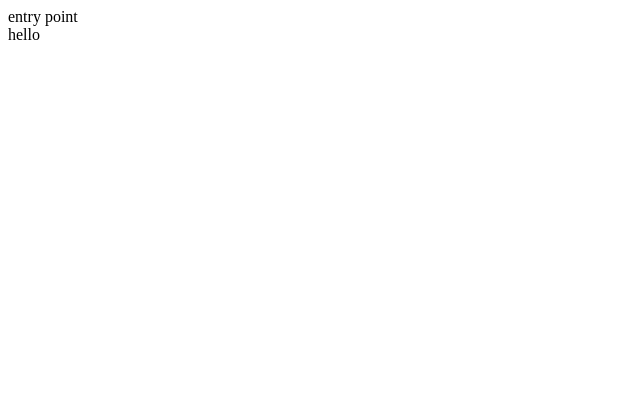
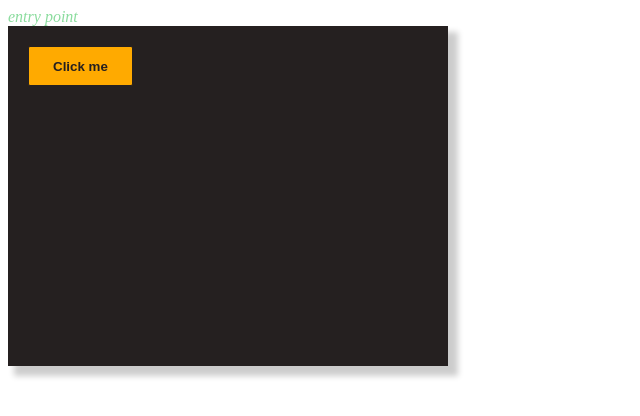
Before and after one commit to Krakazybik/fancy-home, a React (Vite) app: page / in a window 1280 px wide. Shown: the top 416 px of the page, without its empty margins (0-640 px from the left). Built offline with nearby package versions, Linux system fonts and the light colour scheme.

Commit message:
feat(ui-kit): card and button

```diff
--- a/src/app/index.tsx
+++ b/src/app/index.tsx
@@ -1,5 +1,17 @@
 import React from 'react';
 
-export const App = () => {
-    return <div>hello</div>
+import { Card } from 'shared/ui/card';
+// eslint-disable-next-line import/no-internal-modules
+import 'shared/ui/styles/main.scss';
+import { Button } from '../shared/ui/button';
+import styles from './styles.module.scss';
+
+export function App() {
+  return (
+    <div className={styles.App}>
+      <Card>
+        <Button onClick={() => false} title="Click me" />
+      </Card>
+    </div>
+  );
 }
--- /dev/null
+++ b/src/app/styles.module.scss
@@ -0,0 +1,3 @@
+.App {
+  display: flex;
+}
--- /dev/null
+++ b/src/shared/ui/button/index.tsx
@@ -0,0 +1,13 @@
+import React from 'react';
+import styles from './styles.module.scss';
+
+type ButtonProps = {
+  onClick: () => void;
+  title: string;
+};
+
+export const Button: React.FC<ButtonProps> = ({ onClick, title }) => (
+  <button className={styles.Button} type="button" onClick={onClick}>
+    {title}
+  </button>
+);
--- /dev/null
+++ b/src/shared/ui/button/styles.module.scss
@@ -0,0 +1,16 @@
+@import '../styles/main';
+
+.Button {
+  height: 40px;
+  padding: 4px 24px;
+  background-color: $theme-alt;
+  border: 1px solid $theme-main;
+  color: $theme-main;
+  border-radius: 2px;
+  font-weight: 600;
+
+  &:hover {
+    color: $theme-light;
+    border: 2px solid $theme-light;
+  }
+}
--- /dev/null
+++ b/src/shared/ui/card/index.tsx
@@ -0,0 +1,6 @@
+import React from 'react';
+import styles from './styles.module.scss';
+
+export const Card: React.FC = ({ children }) => (
+  <div className={styles.Card}>{children}</div>
+);
--- /dev/null
+++ b/src/shared/ui/card/styles.module.scss
@@ -0,0 +1,11 @@
+@import '../styles/main';
+
+.Card {
+  background-color: $theme-main;
+  padding: 20px;
+  display: flex;
+  min-width: 400px;
+  min-height: 300px;
+  @include box-shadow;
+
+}
--- /dev/null
+++ b/src/shared/ui/styles/font.scss
@@ -0,0 +1,8 @@
+@import "./theme";
+
+$font-default: italic 16px "Fira Sans", serif;;
+
+body {
+  color: $theme-text;
+  font: $font-default;
+}
--- /dev/null
+++ b/src/shared/ui/styles/main.scss
@@ -0,0 +1,3 @@
+@import "./font";
+@import "./theme";
+@import "./mixins";
--- /dev/null
+++ b/src/shared/ui/styles/mixins.scss
@@ -0,0 +1,3 @@
+@mixin box-shadow {
+  box-shadow: 8px 8px 6px 2px rgba(0, 0, 0, 0.2);
+}
--- /dev/null
+++ b/src/shared/ui/styles/theme.scss
@@ -0,0 +1,5 @@
+$theme-main: #252020;
+$theme-text: #8bdc9e;
+$theme-dark: #3914AF;
+$theme-alt: #FFAA00;
+$theme-light: #ffe5b9;
```
